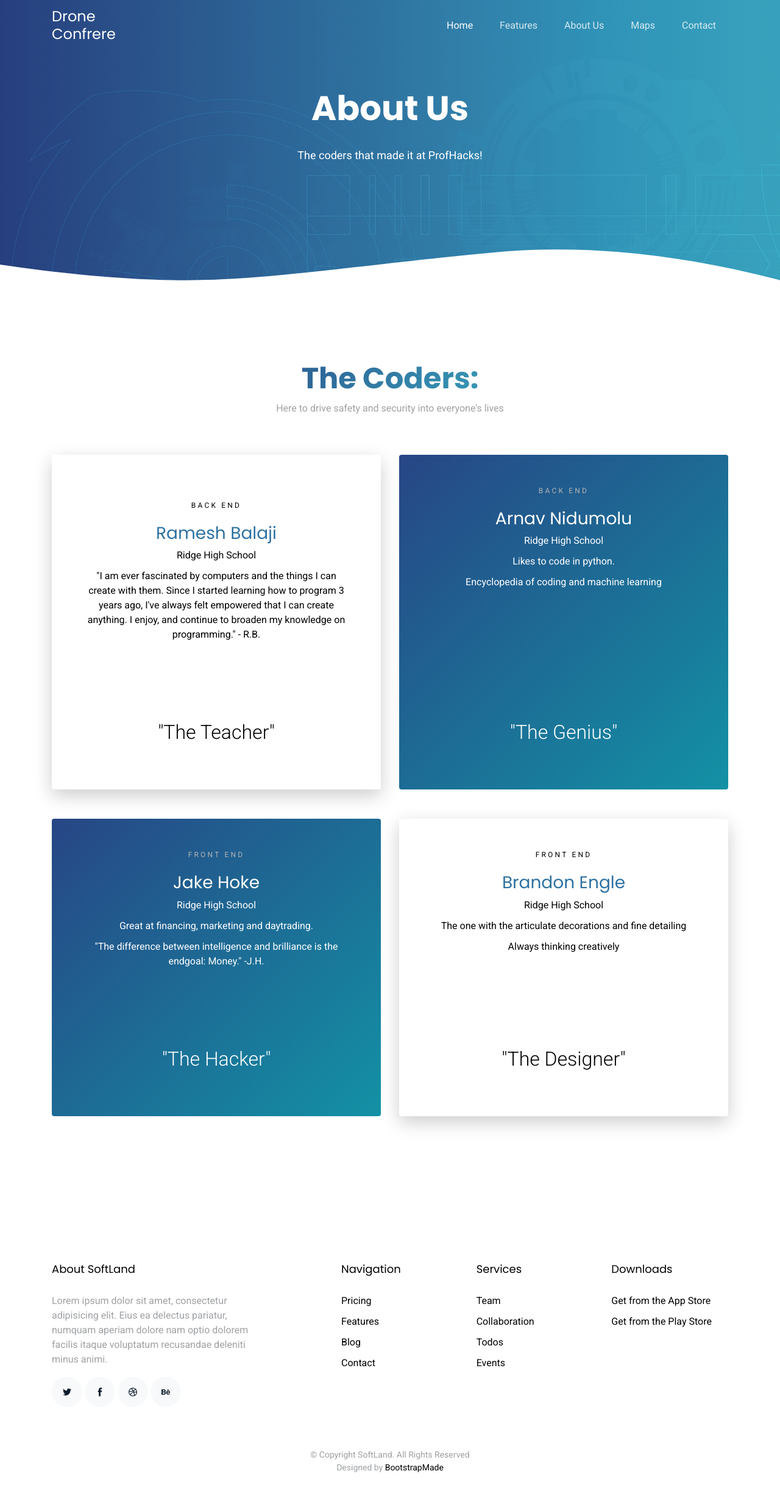
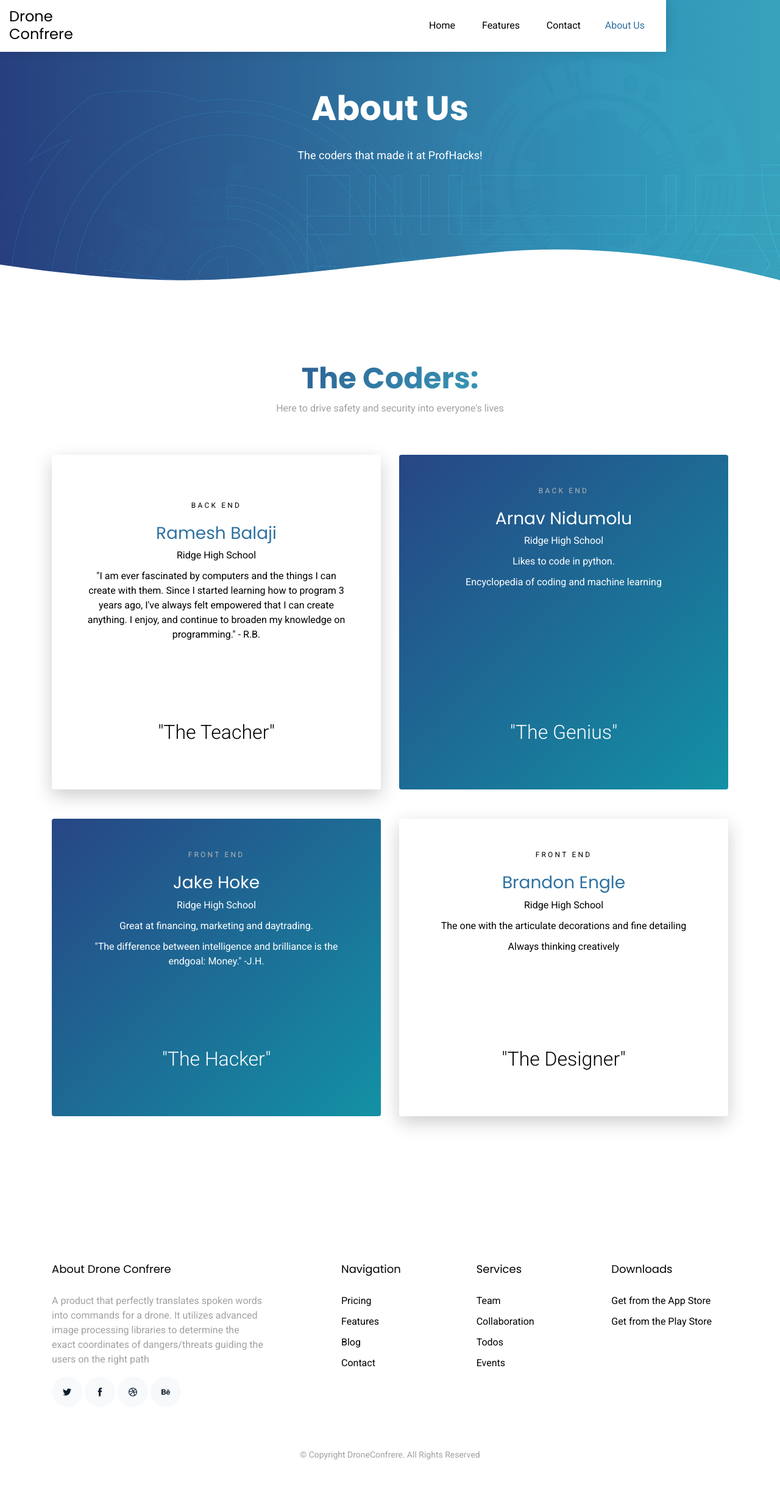
Before and after one commit to JakeHoke/droneThing, a plain HTML site: page pricing.html in a window 1280 px wide. Shown: the whole page at 61% size. Drawn offline with Linux system fonts and the light colour scheme.

Commit message:
Update pricing.html

```diff
--- a/pricing.html
+++ b/pricing.html
@@ -1,6 +1,6 @@
 <html lang="en"><head>
   <meta charset="utf-8">
-  <title>Pricing - SoftLand</title>
+  <title>About Us</title>
   <meta content="width=device-width, initial-scale=1.0" name="viewport">
   <meta content="" name="keywords">
   <meta content="" name="description">
@@ -65,7 +65,7 @@
               </ul></div>
     </div>
 
-    <div id="sticky-wrapper" class="sticky-wrapper" style="height: 84px;"><header class="site-navbar js-sticky-header site-navbar-target" role="banner" style="width: 100%;">
+    <div id="sticky-wrapper" class="sticky-wrapper is-sticky" style="height: 85px;"><header class="site-navbar js-sticky-header site-navbar-target shrink" role="banner" style="width: 1093px; position: fixed; top: 0px; z-index: auto;">
 
       <div class="container">
         <div class="row align-items-center">
@@ -78,13 +78,12 @@
             <nav class="site-navigation position-relative text-right" role="navigation">
 
               <ul class="site-menu main-menu js-clone-nav mr-auto d-none d-lg-block">
-                <li class="active"><a href="index.html" class="nav-link">Home</a></li>
+                <li><a href="index.html" class="nav-link">Home</a></li>
                 <li><a href="features.html" class="nav-link">Features</a></li>
-                <li><a href="pricing.html" class="nav-link">About Us</a></li>
+                <li><a href="contact.html" class="nav-link">Contact</a></li><li class="active"><a href="pricing.html" class="nav-link">About Us</a></li>
 
-                <li><a href="blog.html" class="nav-link">Maps</a></li>
 
-                <li><a href="contact.html" class="nav-link">Contact</a></li>
+
               </ul>
             </nav>
           </div>
@@ -226,8 +225,8 @@
       <div class="container">
         <div class="row">
           <div class="col-md-4 mb-4 mb-md-0">
-            <h3>About SoftLand</h3>
-            <p>Lorem ipsum dolor sit amet, consectetur adipisicing elit. Eius ea delectus pariatur, numquam aperiam dolore nam optio dolorem facilis itaque voluptatum recusandae deleniti minus animi.</p>
+            <h3>About Drone Confrere</h3>
+            <p>A product that perfectly translates spoken words into commands for a drone. It utilizes advanced image processing libraries to determine the exact coordinates of dangers/threats guiding the users on the right path</p>
             <p class="social">
               <a href="#"><span class="icofont-twitter"></span></a>
               <a href="#"><span class="icofont-facebook"></span></a>
@@ -268,15 +267,10 @@
 
         <div class="row justify-content-center text-center">
           <div class="col-md-7">
-            <p class="copyright">© Copyright SoftLand. All Rights Reserved</p>
+            <p class="copyright">© Copyright DroneConfrere. All Rights Reserved</p>
             <div class="credits">
-              <!--
-                All the links in the footer should remain intact.
-                You can delete the links only if you purchased the pro version.
-                Licensing information: https://bootstrapmade.com/license/
-                Purchase the pro version with working PHP/AJAX contact form: https://bootstrapmade.com/buy/?theme=SoftLand
-              -->
-              Designed by <a href="https://bootstrapmade.com/">BootstrapMade</a>
+
+
             </div>
           </div>
         </div>
```
